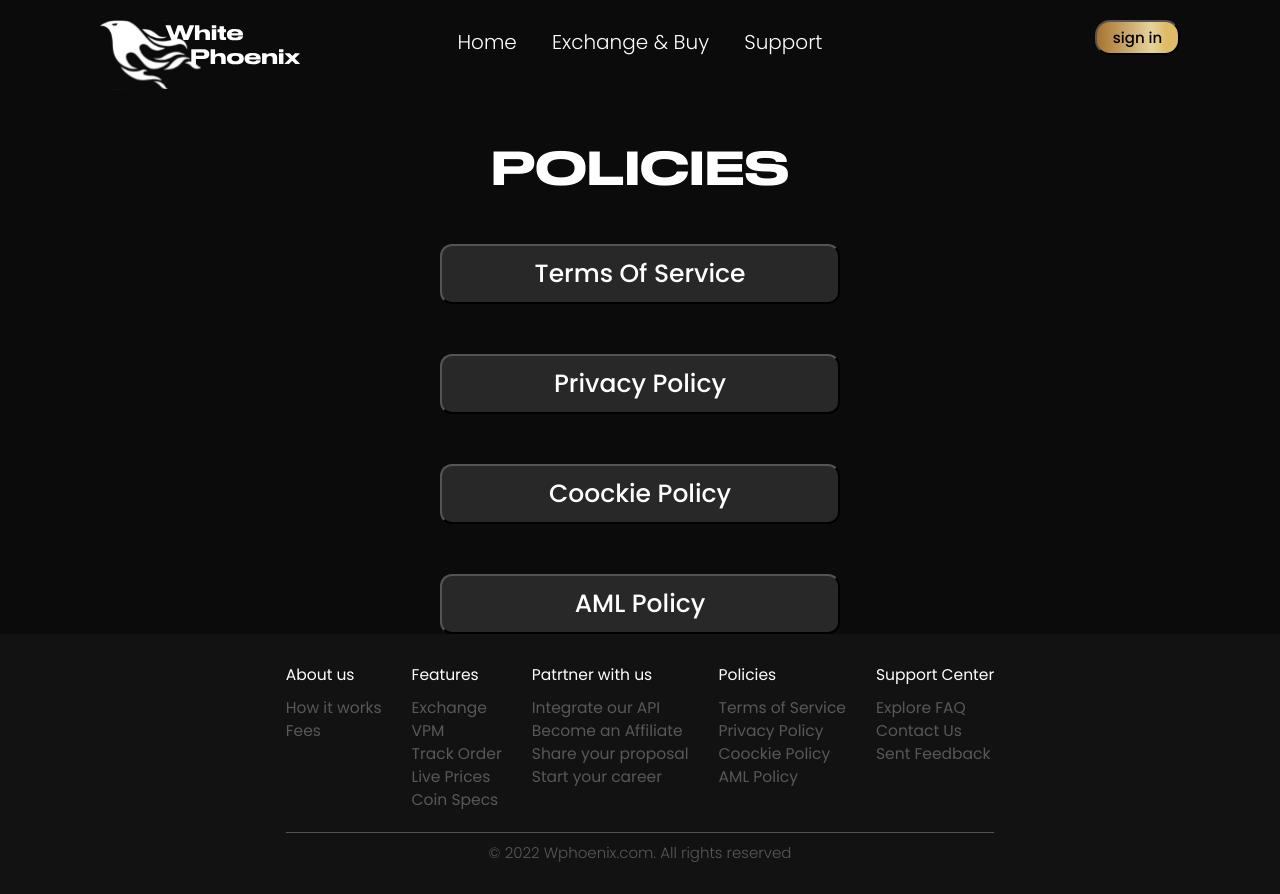
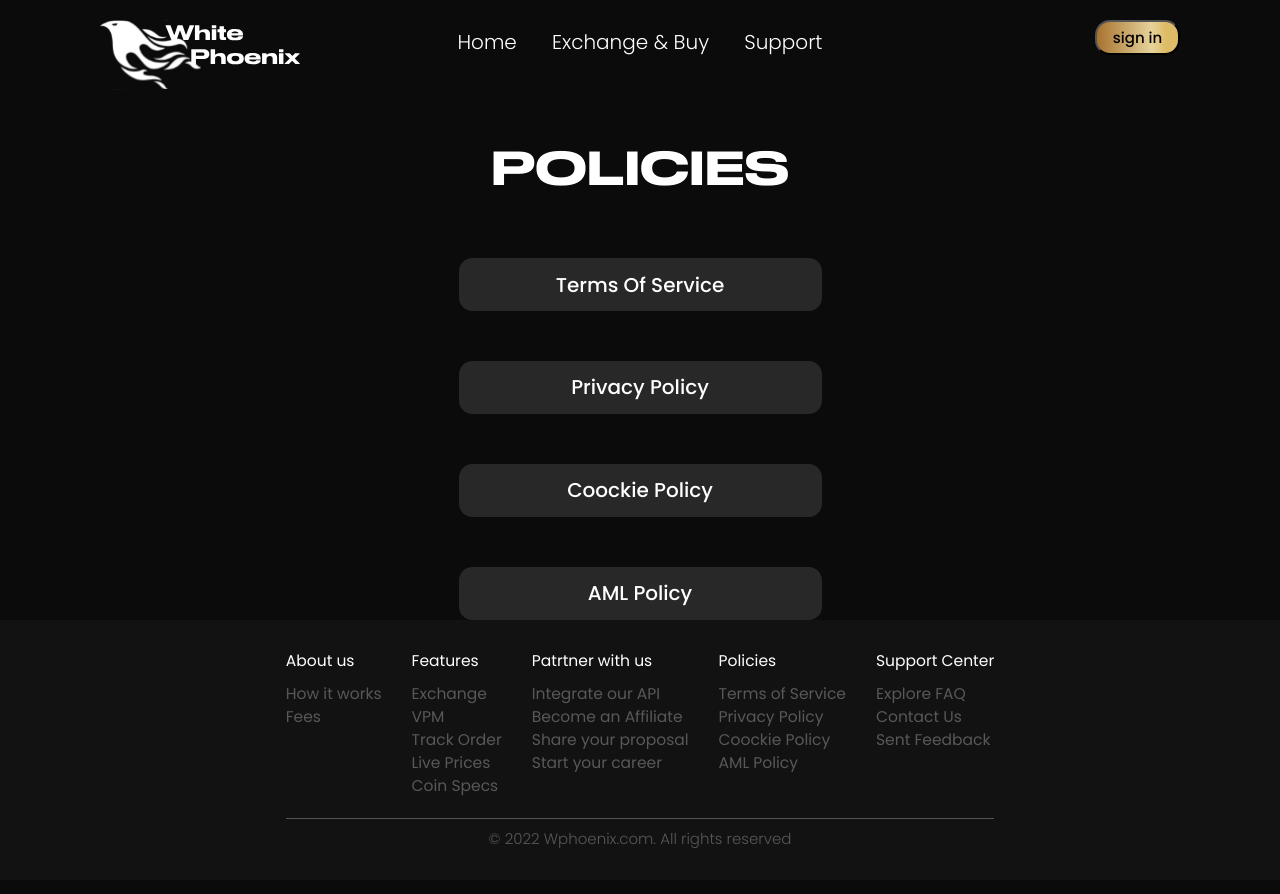
Before and after one commit to chyVacheck/white_proenix, a React (Create React App) app: page /policies in a window 1280 px wide. Built offline with nearby package versions, Linux system fonts and the light colour scheme.

Commit message:
Update style Policies

```diff
--- a/src/components/Policies/Policies.css
+++ b/src/components/Policies/Policies.css
@@ -13,6 +13,6 @@
 .policies__buttons {
   display: flex;
   flex-direction: column;
-  row-gap: 50px;
-  margin-top: 50px;
+  row-gap: 49.865px;
+  margin-top: 63.65px;
 }
--- a/src/components/Policies/Policies.js
+++ b/src/components/Policies/Policies.js
@@ -7,7 +7,7 @@ function Policies() {
 
   return (
     <article className='policies'>
-      <BigTitle>
+      <BigTitle id='policies'>
         policies
       </BigTitle>
 
--- a/src/components/Policies/__button/PoliciesButton.css
+++ b/src/components/Policies/__button/PoliciesButton.css
@@ -1,16 +1,18 @@
 .policies-button {
-  width: 400px;
-  height: 60px;
+  width: 363px;
+  height: 53px;
 
   color: #fff;
   background: #282828;
-  border-radius: 12px;
+  border-radius: 13.325px;
 
   text-align: center;
 
   font-weight: 500;
-  font-size: 25px;
-  line-height: 22px;
+  font-size: 20px;
+  line-height: 24px;
+
+  border: none;
 
   display: flex;
   flex-direction: column;
@@ -22,7 +24,7 @@
 
 .policies-button-name {
   text-transform: capitalize;
-  height: 23px;
+  height: 24px;
   text-align: center;
   margin: 0;
 }
```
